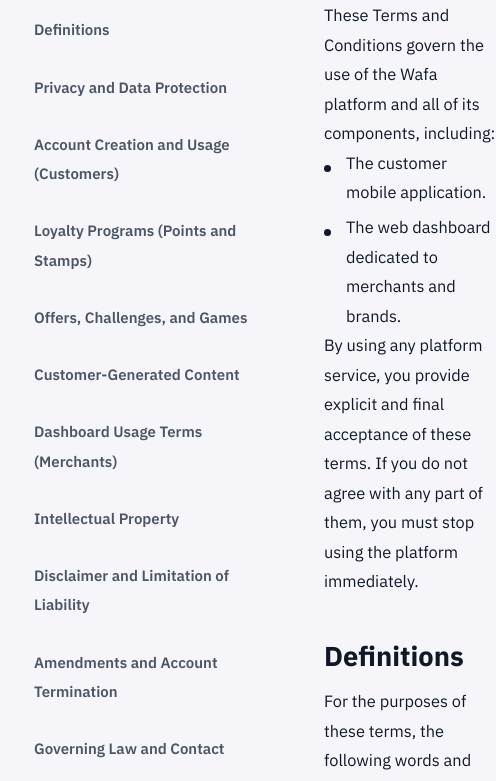
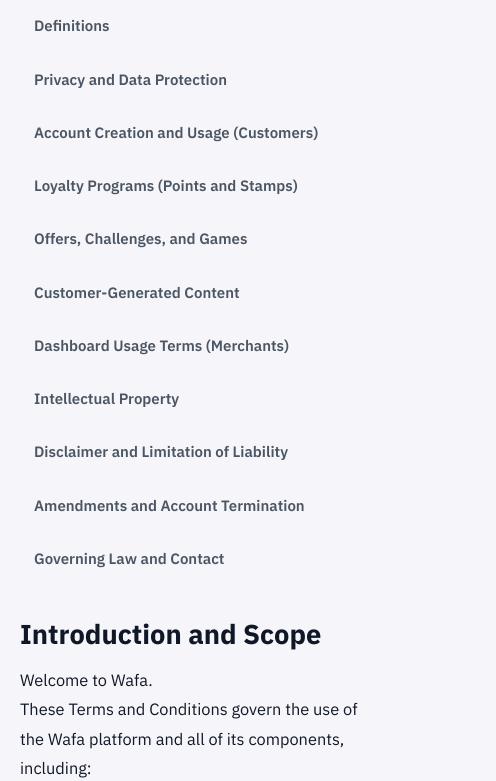
Before and after one commit to HassanAbdElgawad/wafa-landing-initial, a plain HTML site: page terms-en.html in a window 390 px wide. Shown: the part 466-1247 px from the top of the page, 496 px wide, since content can reach past the window. Drawn offline with nearby package versions, Linux system fonts and the light colour scheme.

Commit message:
feat: update layout for privacy page and enhance responsiveness in legal section

```diff
--- a/css/english.css
+++ b/css/english.css
@@ -277,4 +277,8 @@ body {
   .english-home .solution-bullet {
     direction: ltr;
   }
+
+  .english-home .frame-28 {
+    align-items: flex-start;
+  }
 }
--- a/css/legal.css
+++ b/css/legal.css
@@ -607,8 +607,8 @@
 
   .privacy-page .privacy-toc-card .legal-links-list {
     display: flex;
-    flex-wrap: wrap;
-    gap: 10px;
+    flex-direction: column;
+    gap: 6px;
   }
 
   .privacy-page .privacy-toc-card .legal-links-list a {
@@ -688,11 +688,22 @@
 }
 
 @media (max-width: 900px) {
+  .english-legal.privacy-page .privacy-layout {
+    grid-template-columns: 1fr;
+  }
+
   .english-legal.privacy-page .privacy-sidebar {
     position: static;
     order: -1;
     width: 100%;
     max-width: 100%;
+    grid-column: auto;
+    grid-row: auto;
+  }
+
+  .english-legal.privacy-page .privacy-content {
+    grid-column: auto;
+    grid-row: auto;
   }
 }
 
@@ -735,3 +746,9 @@
 .english-legal .frame-34 {
   align-items: flex-start;
 }
+
+@media (max-width: 900px) {
+  .english-legal .frame-28 {
+    align-items: flex-start;
+  }
+}
```
